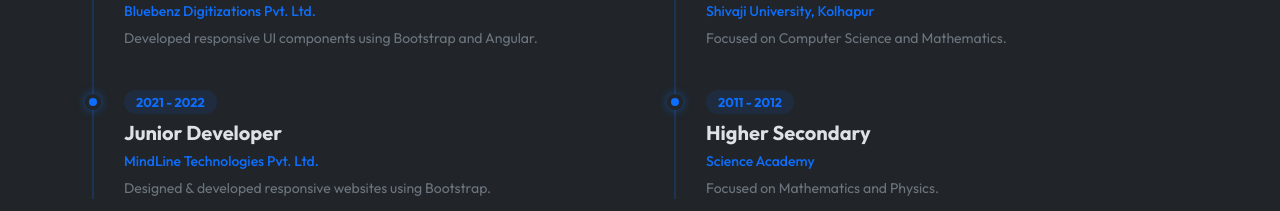
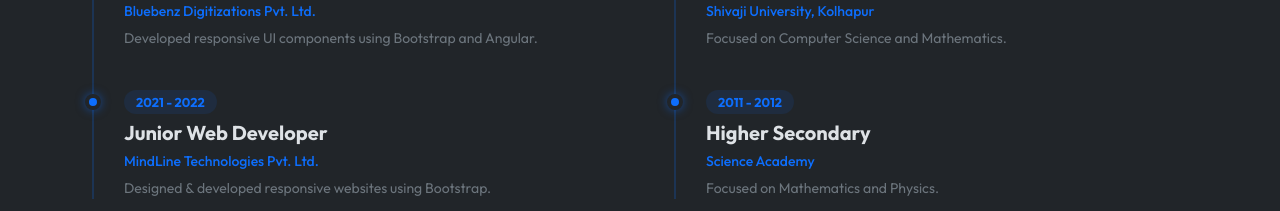
Before and after one commit to avinash072024/portfolio, an Angular app: page /about in a window 1280 px wide. Shown: the part 1060-1271 px from the top of the page. Built offline with nearby package versions, Linux system fonts and the light colour scheme.

Commit message:
experience added

```diff
--- a/src/app/pages/about/about.ts
+++ b/src/app/pages/about/about.ts
@@ -23,6 +23,6 @@
   experience = [
     { year: '2024 - Present', role: 'Senior Web Developer', company: 'Manorama Infosolutions Pvt. Ltd.', desc: 'Leading the frontend team to build scalable Angular applications.' },
     { year: '2022 - 2024', role: 'Web Developer', company: 'Bluebenz Digitizations Pvt. Ltd.', desc: 'Developed responsive UI components using Bootstrap and Angular.' },
-    { year: '2021 - 2022', role: 'Junior Developer', company: 'MindLine Technologies Pvt. Ltd.', desc: 'Designed & developed responsive websites using Bootstrap.' }
+    { year: '2021 - 2022', role: 'Junior Web Developer', company: 'MindLine Technologies Pvt. Ltd.', desc: 'Designed & developed responsive websites using Bootstrap.' }
   ];
 }
```
